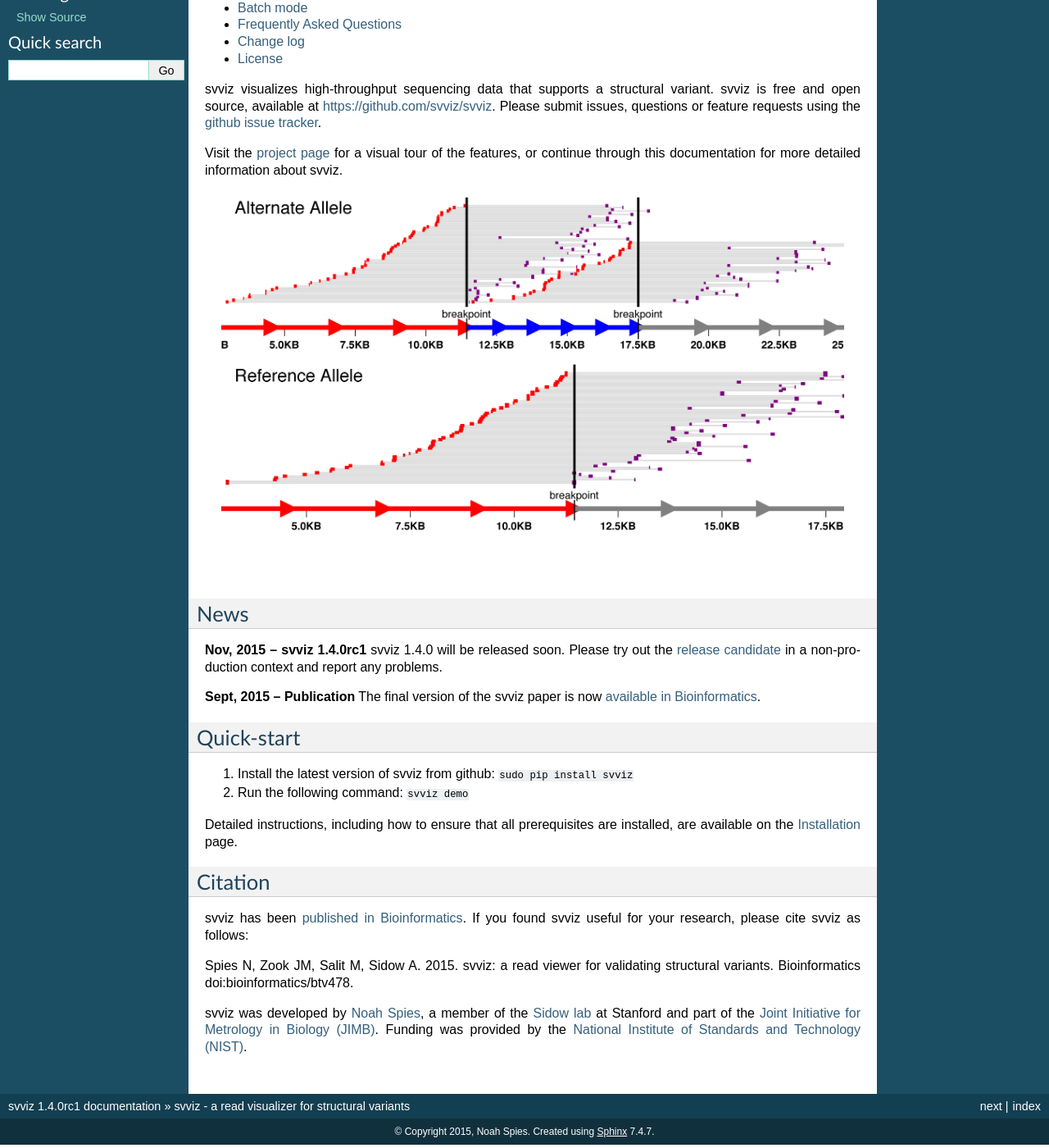
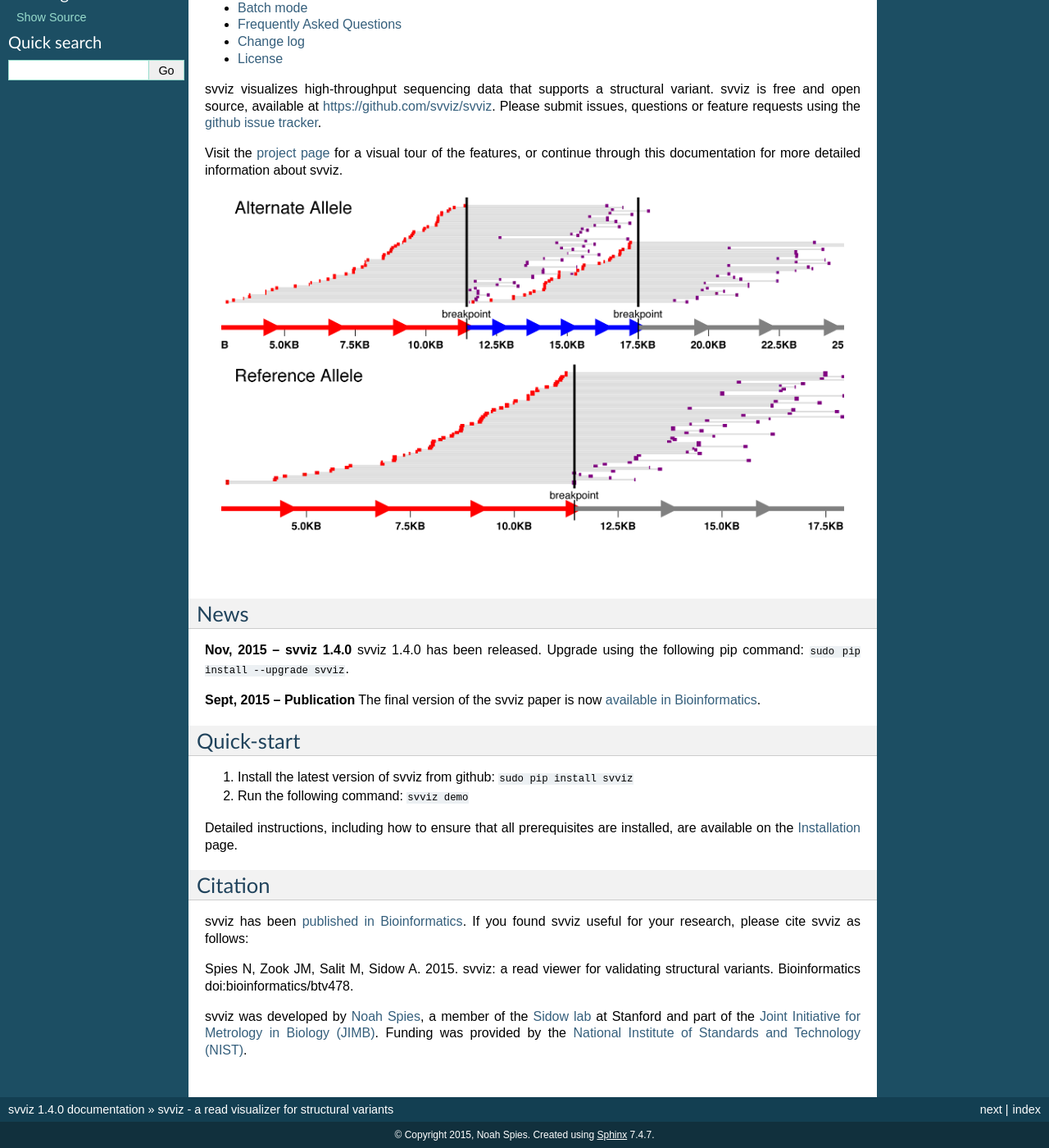
Before and after one commit to svviz/svviz, a Sphinx documentation site: the page built from docs/index.rst, in a window 1280 px wide and 1400 px high, scrolled down 238 px. Shown: the whole window at 82% size. Built offline with Sphinx 7.4.7, drawn with Linux system fonts in a browser that asks for light colours; some of the changed text lies outside the part shown.

Commit message:
releasing 1.4.0

```diff
--- a/docs/conf.py
+++ b/docs/conf.py
@@ -57,7 +57,7 @@
 
 version = "1.4.0"
 # The full version, including alpha/beta/rc tags.
-release = "1.4.0rc1"
+release = "1.4.0"
 
 # The language for content autogenerated by Sphinx. Refer to documentation
 # for a list of supported languages.
--- a/docs/index.rst
+++ b/docs/index.rst
@@ -36,7 +36,7 @@
 News
 ----
 
-**Nov, 2015 -- svviz 1.4.0rc1** svviz 1.4.0 will be released soon. Please try out the `release candidate <https://github.com/svviz/svviz/releases/tag/1.4.0rc1>`_ in a non-production context and report any problems.
+**Nov, 2015 -- svviz 1.4.0** svviz 1.4.0 has been released. Upgrade using the following pip command: ``sudo pip install --upgrade svviz``.
 
 **Sept, 2015 -- Publication** The final version of the svviz paper is now `available in Bioinformatics <http://dx.doi.org/10.1093/bioinformatics/btv478>`_.
 
--- a/src/svviz/__init__.py
+++ b/src/svviz/__init__.py
@@ -1 +1 @@
-__version__ = "1.4.0rc1"
+__version__ = "1.4.0"
```
Also changed, not shown: 1 other file.
